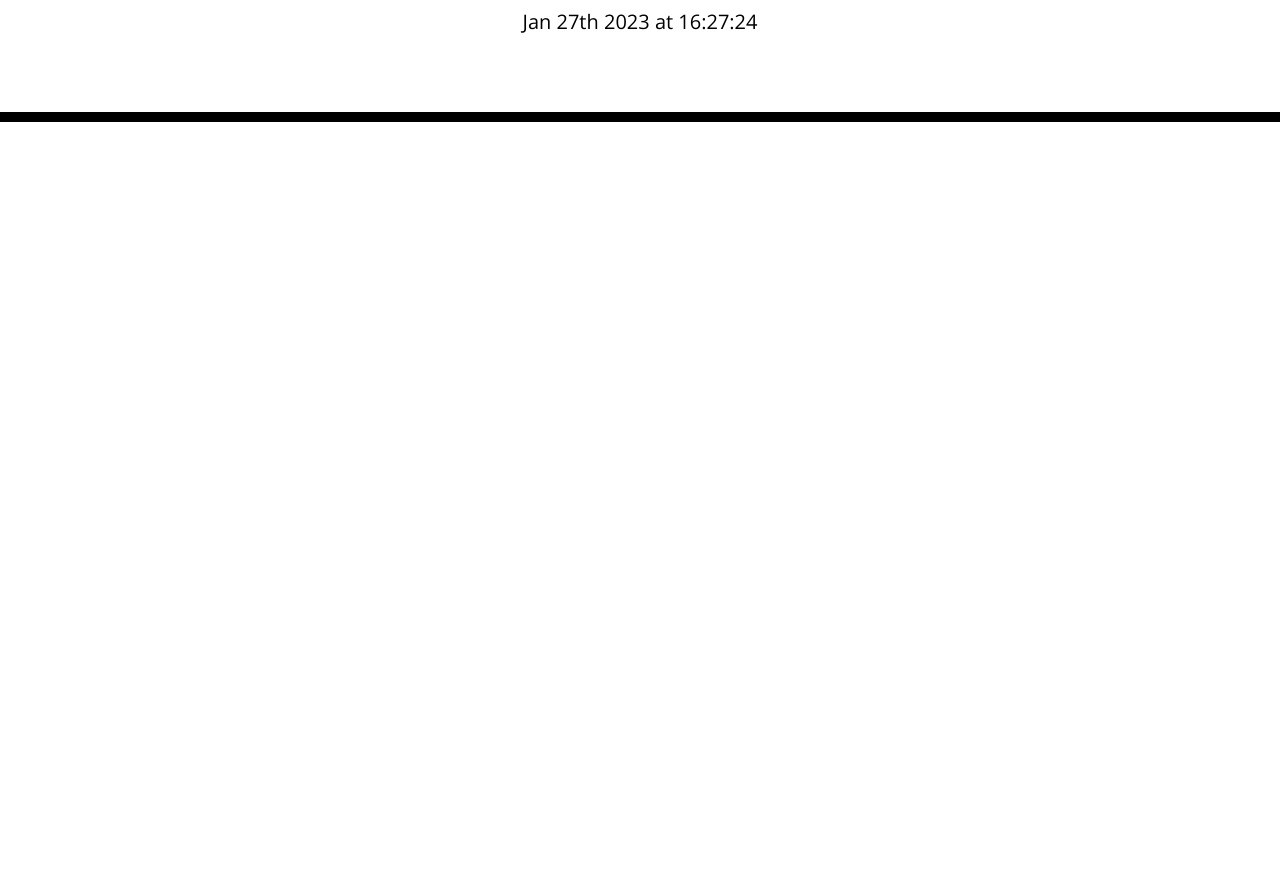
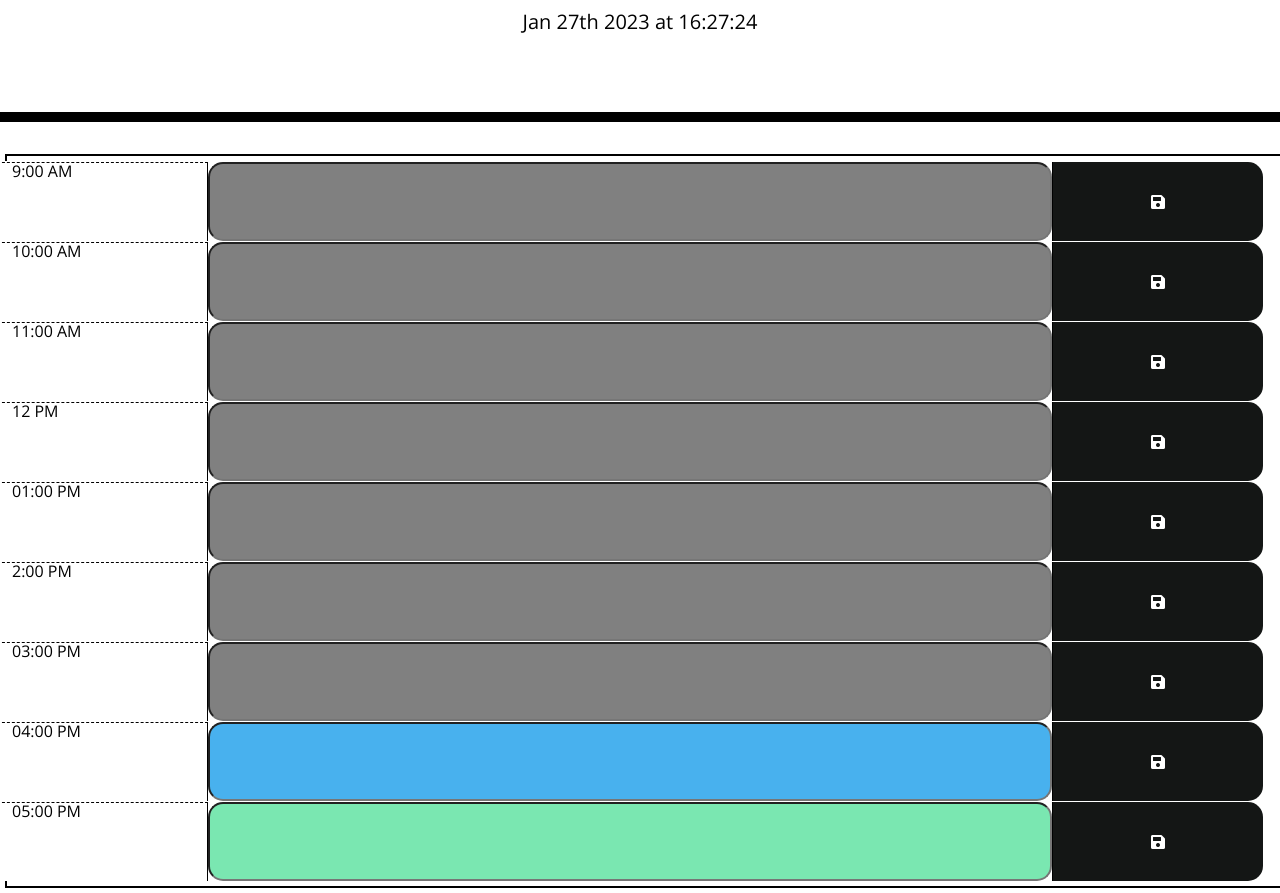
Before and after one commit to kifeakor22/daily-planner, a plain HTML site: page index.html in a window 1280 px wide. Shown: the part 182-1075 px from the top of the page. Before the commit the page ends 800 px from the top, so only its background shows below. Drawn offline with nearby package versions, Linux system fonts and the light colour scheme.

Commit message:
timeblocks update with time added to code

```diff
--- a/assets/css/style.css
+++ b/assets/css/style.css
@@ -31,15 +31,17 @@ textarea {
 }
 
 .row {
-  white-space: pre-wrap;
-  height: 80px;
-  border-top: 1px solid white;
+  white-space: pre-wrap !important;
+  height: 80px !important;
+  border-top: 1px solid white !important;
+  width: 100% !important;
 }
 
 .hour {
   background-color: #ffffff;
   color: #000000;
   border-top: 1px dashed #000000;
+  border-right: 1px solid black;
 }
 
 .past {
@@ -61,11 +63,33 @@ textarea {
   border-left: 1px solid black;
   border-top-right-radius: 15px;
   border-bottom-right-radius: 15px;
-  background-color: #06aed5;
+  background-color: #141615;
   color: white;
+      display: flex;
+      align-items: center;
+      justify-content: center;
 }
+
 
 .saveBtn i:hover {
   font-size: 20px;
   transition: all 0.3s ease-in-out;
 }
+
+.container-fluid {
+  border: 2px solid black;
+  margin: 5px;
+  padding: 5px;
+}
+
+.future {
+  background-color: rgb(122, 231, 177);
+}
+
+.present {
+  background-color: #48b1ee;
+}
+
+.past {
+  background-color: grey;
+}
--- a/assets/js/script.js
+++ b/assets/js/script.js
@@ -1,5 +1,43 @@
 let currentDayElement = $("#currentDay")
 let timeInterval;
+let timeBlockElement = $(".time-block")
+
+
+
+let updateTimeBlockColor = function () {
+    let currentTime = moment();
+
+    timeBlockElement.each(function() {
+        let timeBlockTime = moment($(this).data("time"), "hh:mm a");
+        let nextHour = timeBlockTime.clone().add(1, 'hours');
+        console.log(this)
+        console.log(timeBlockTime)
+        if(currentTime.isBefore(timeBlockTime)) {
+            $(this).addClass("future");
+        }
+        else if(currentTime.isBetween(timeBlockTime, nextHour)) {
+            $(this).addClass("present");
+        }
+        else {
+            $(this).addClass("past");
+        }
+    });
+}
+
+//call this function to initialize the color of the time blocks
+updateTimeBlockColor();
+
+// set an interval to update the color of the time blocks every minute
+timeInterval = setInterval(updateTimeBlockColor, 3600000);
+
+
+
+
+
+
+
+
+
 
 // get time function
 let startTime = function(){
--- a/index.html
+++ b/index.html
@@ -29,8 +29,55 @@
       <p class="lead">A simple calendar app for scheduling your work day</p>
       <p id="currentDay" class="lead"></p>
     </header>
-    <div class="container">
+    <div class="container-fluid">
       <!-- Timeblocks go here -->
+      <div class="row">
+        <div class="hour col-lg-2 col-md-2 col-sm-3">9:00 AM</div>
+        <input class="description col-lg-8 col-md-8 col-sm-6 time-block" data-time="09:00 AM">
+        <div class=" saveBtn col-lg-2 col-md-2 col-sm-3"><i class="fa fa-save"></i></div>
+      </div>
+
+      <div class="row">
+        <div class="hour col-lg-2 col-md-2 col-sm-3">10:00 AM</div>
+        <input class="description col-lg-8 col-md-8 col-sm-6 time-block" data-time="10:00 AM">
+        <div class=" saveBtn col-lg-2 col-md-2 col-sm-3"><i class="fa fa-save"></i></div>
+      </div>
+
+      <div class="row">
+        <div class="hour col-lg-2 col-md-2 col-sm-3">11:00 AM</div>
+        <input class="description col-lg-8 col-md-8 col-sm-6 time-block" data-time="11:00 AM">
+        <div class=" saveBtn col-lg-2 col-md-2 col-sm-3"><i class="fa fa-save"></i></div>
+      </div>
+      <div class="row">
+        <div class="hour col-lg-2 col-md-2 col-sm-3">12 PM</div>
+        <input class="description col-lg-8 col-md-8 col-sm-6 time-block" data-time="12:00 PM">
+        <div class=" saveBtn col-lg-2 col-md-2 col-sm-3"><i class="fa fa-save"></i></div>
+      </div>
+      <div class="row">
+        <div class="hour col-lg-2 col-md-2 col-sm-3">01:00 PM</div>
+        <input class="description col-lg-8 col-md-8 col-sm-6 time-block" data-time="01:00 PM">
+        <div class=" saveBtn col-lg-2 col-md-2 col-sm-3"><i class="fa fa-save"></i></div>
+      </div>
+      <div class="row">
+        <div class="hour col-lg-2 col-md-2 col-sm-3">2:00 PM</div>
+        <input class="description col-lg-8 col-md-8 col-sm-6 time-block" data-time="02:00 PM">
+        <div class=" saveBtn col-lg-2 col-md-2 col-sm-3"><i class="fa fa-save"></i></div>
+      </div>
+      <div class="row">
+        <div class="hour col-lg-2 col-md-2 col-sm-3">03:00 PM</div>
+        <input class="description col-lg-8 col-md-8 col-sm-6 time-block"data-time="03:00 PM">
+        <div class=" saveBtn col-lg-2 col-md-2 col-sm-3"><i class="fa fa-save"></i></div>
+      </div>
+      <div class="row">
+        <div class="hour col-lg-2 col-md-2 col-sm-3">04:00 PM</div>
+        <input class="description col-lg-8 col-md-8 col-sm-6 time-block" data-time="04:00 PM">
+        <div class=" saveBtn col-lg-2 col-md-2 col-sm-3"><i class="fa fa-save"></i></div>
+      </div>
+      <div class="row">
+        <div class="hour col-lg-2 col-md-2 col-sm-3">05:00 PM</div>
+        <input class="description col-lg-8 col-md-8 col-sm-6 time-block" data-time="05:00 PM">
+        <div class=" saveBtn col-lg-2 col-md-2 col-sm-3"><i class="fa fa-save"></i></div>
+      </div>
     </div>
 
     <script src="https://cdnjs.cloudflare.com/ajax/libs/jquery/3.2.1/jquery.min.js"></script>
```
